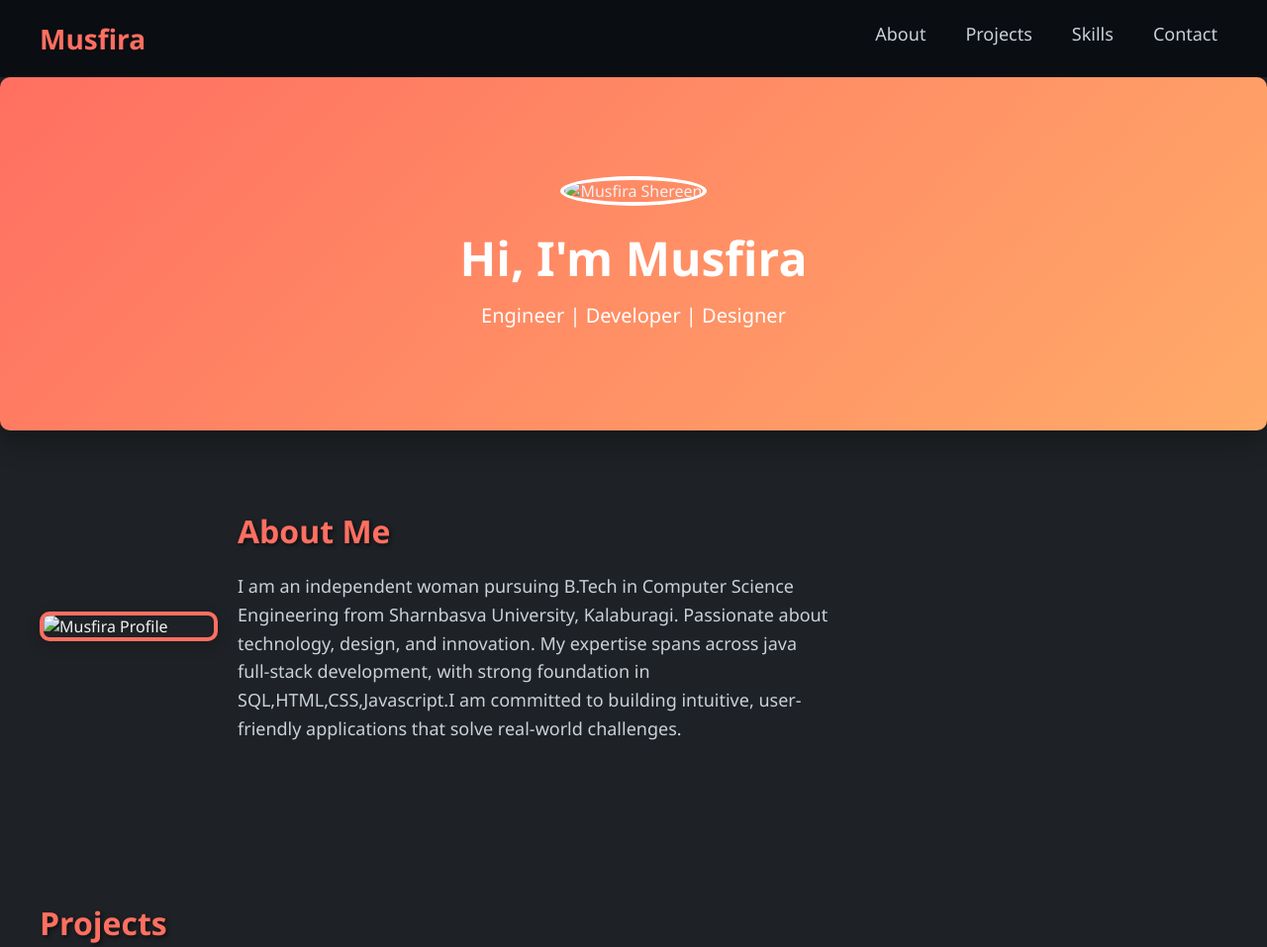
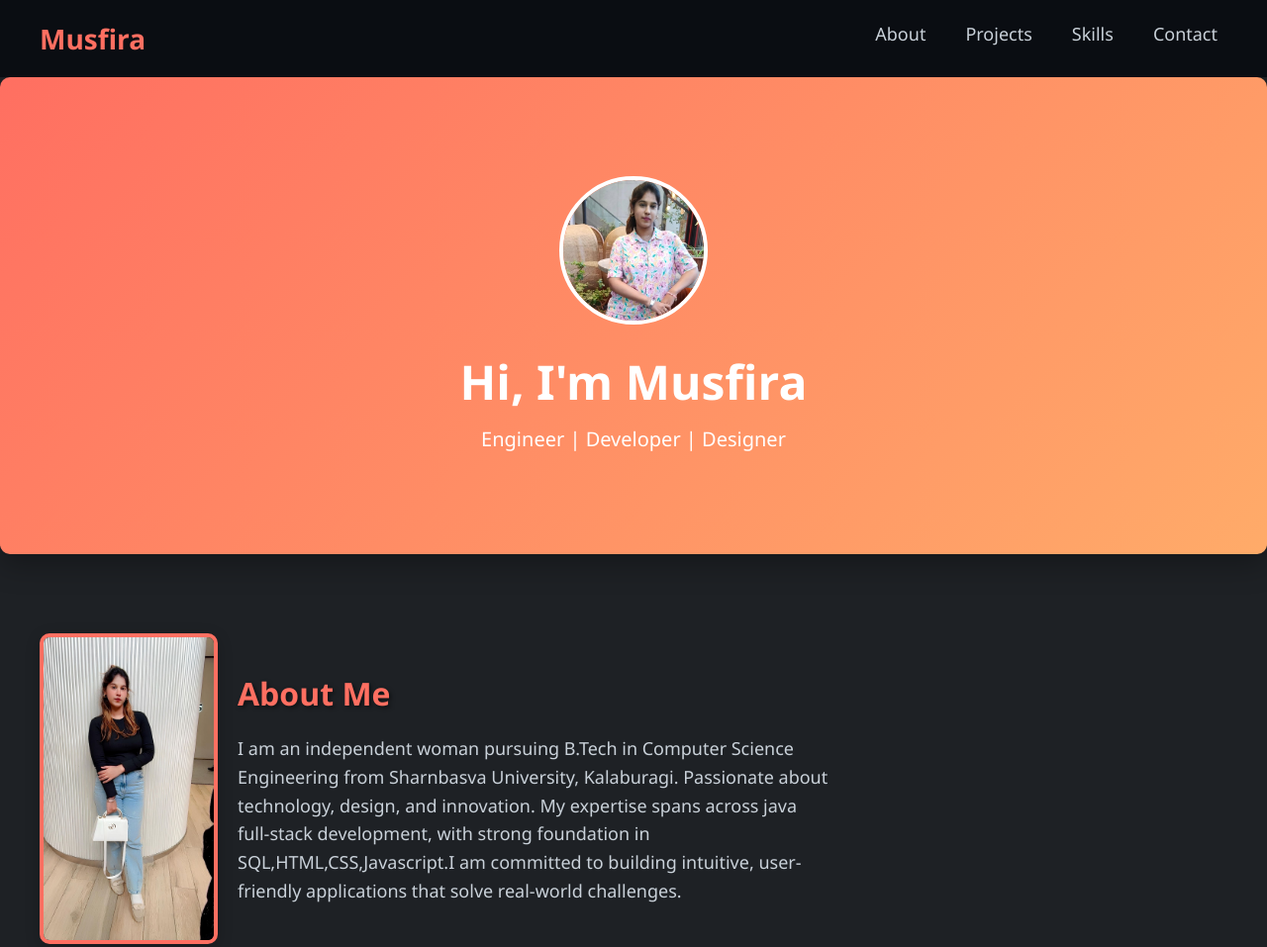
Before and after one commit to Musfiraah/musfira-portfolio, a plain HTML site: page index.html in a window 1280 px wide. Shown: the top 957 px of the page at 99% size. Drawn offline with nearby package versions, Linux system fonts and the light colour scheme.

Commit message:
Update index.html

```diff
--- a/index.html
+++ b/index.html
@@ -222,7 +222,7 @@
 
   <!-- Hero Section -->
   <section class="hero" data-aos="zoom-in">
-    <img src="C:\Users\Musfira\Downloads\musfira.jpg.jpeg" alt="Musfira Shereen">
+    <img src="musfira.jpg" alt="Musfira Shereen">
     <h2>Hi, I'm Musfira</h2>
     <p>Engineer | Developer | Designer </p>
   </section>
@@ -230,7 +230,7 @@
   <!-- About Section -->
   <section id="about" data-aos="fade-up">
     <div class="about-container">
-      <img src="C:\Users\Musfira\Downloads\shereen.jpg.jpeg" alt="Musfira Profile">
+      <img src="shereen.jpg" alt="Musfira Profile">
       <div>
         <h2 class="section-title">About Me</h2>
         <p>I am an independent woman pursuing B.Tech in Computer Science Engineering from Sharnbasva University, Kalaburagi. Passionate about technology, design, and innovation. My expertise spans across java full-stack development, with strong foundation in SQL,HTML,CSS,Javascript.I am committed to building intuitive, user-friendly applications that solve real-world challenges.</p>
```
